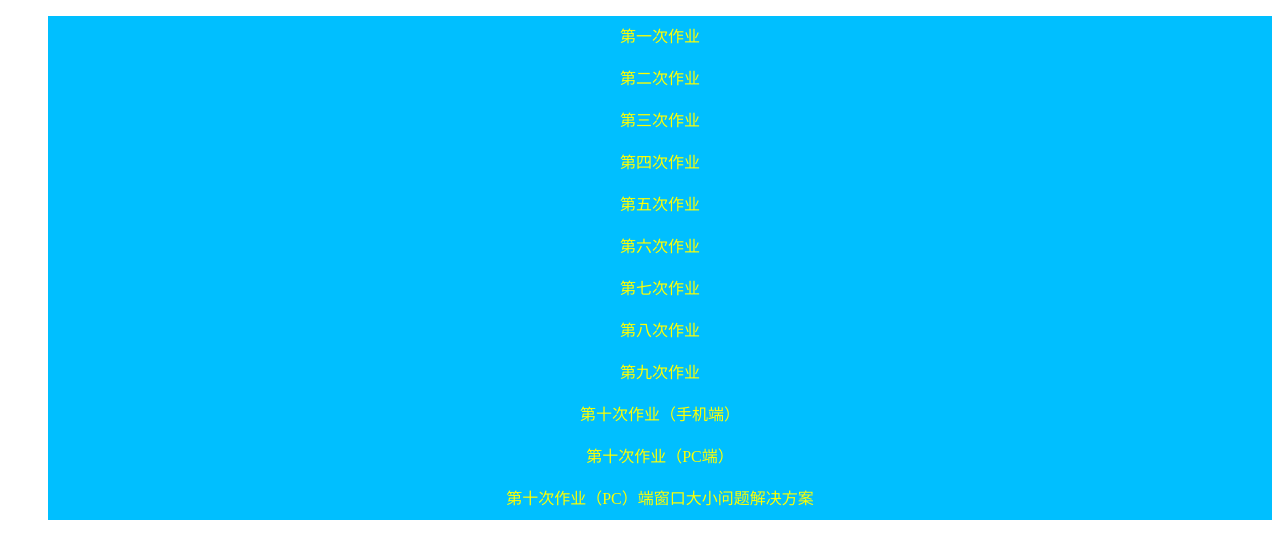
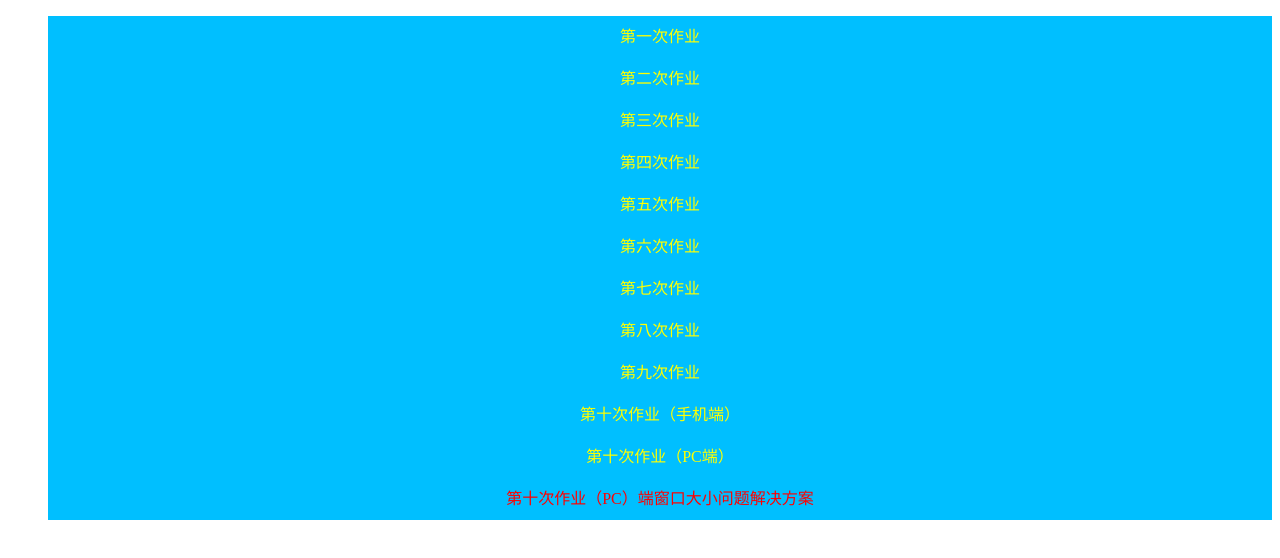
Before and after one commit to FUNKYMONKEY1366425527/Fk, a plain HTML site: page index.html in a window 1280 px wide. Drawn offline with Linux system fonts and the light colour scheme.

Commit message:
Update index.html

```diff
--- a/index.html
+++ b/index.html
@@ -134,7 +134,7 @@
 			</li>
 			<li>
 				<a href="第十次作业（PC）端窗口大小问题解决方案/index.html"style="text-decoration: none;">
-					<font color="yellow">第十次作业（PC）端窗口大小问题解决方案</font>
+					<font color="red">第十次作业（PC）端窗口大小问题解决方案</font>
 				</a>
 			</li>
 		</ul>
```
